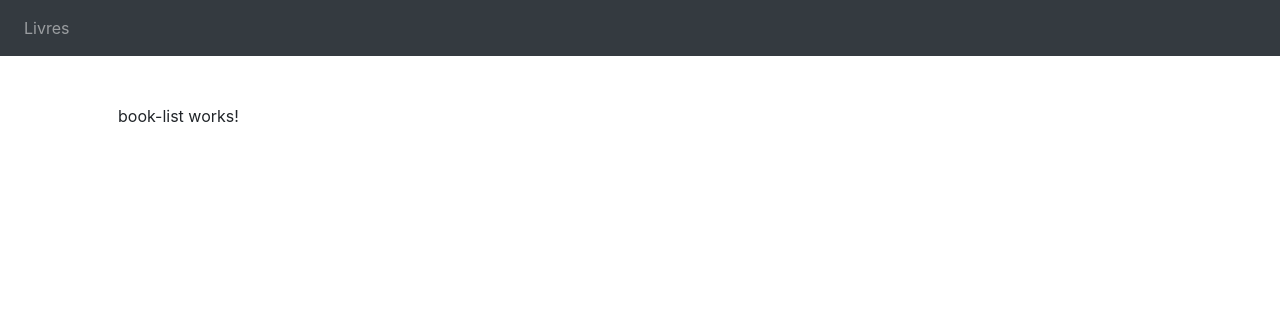
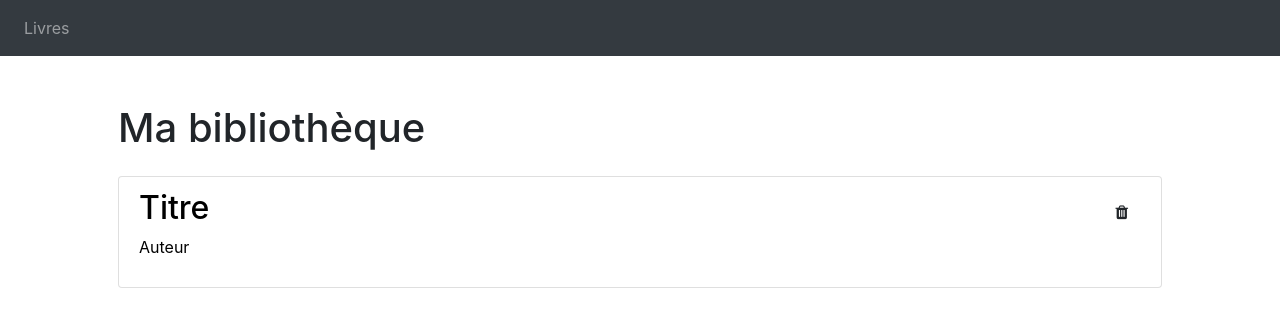
Before and after one commit to magali-thuaire/BookShelves, an Angular app: page / in a window 1280 px wide. Shown: the top 324 px of the page. Built offline with nearby package versions, Linux system fonts and the light colour scheme.

Commit message:
affichage de la liste des livres

```diff
--- a/src/app/book-list/book-list.component.html
+++ b/src/app/book-list/book-list.component.html
@@ -1,3 +1,15 @@
-<p>
-  book-list works!
-</p>
+<div class="row">
+  <div class="col-12">
+    <h1 class="mb-4">Ma bibliothèque</h1>
+    <div class="list-group">
+      <button class="list-group-item"
+              *ngFor="let book of books">
+        <div class="d-flex justify-content-between">
+          <h2 class="list-group-item-heading">{{ book.title }}</h2>
+          <button class="btn btn-default"><i class="fa fa-trash"></i></button>
+        </div>
+        <p class="text-left">{{ book.author }}</p>
+      </button>
+    </div>
+  </div>
+</div>
--- a/src/app/book-list/book-list.component.ts
+++ b/src/app/book-list/book-list.component.ts
@@ -1,12 +1,31 @@
-import { Component } from '@angular/core';
+import { Component, OnInit } from '@angular/core';
+import { BookService } from "../services/book.service";
+import { Book } from "../models/Book.model";
+import { Subscription } from "rxjs";
 
 @Component({
   selector: 'app-book-list',
   templateUrl: './book-list.component.html',
   styleUrls: ['./book-list.component.scss']
 })
-export class BookListComponent {
+export class BookListComponent implements OnInit {
 
-  constructor() { }
+  // Tableau des livres
+  books: Book[];
+  // Souscription au tableau privé des livres
+  booksSubscription: Subscription;
+
+  constructor(private bookService: BookService) { }
+
+  ngOnInit() {
+    // Initialisation de la souscription au tableau privé des livres
+    this.booksSubscription = this.bookService.booksSubject.subscribe(
+      (books: Book[]) => {
+        this.books = books;
+      }
+    );
+    // Emission du tableau des livres
+    this.bookService.emitBooks();
+  }
 
 }
--- a/src/app/services/book.service.ts
+++ b/src/app/services/book.service.ts
@@ -1,4 +1,24 @@
+import { Book } from "../models/Book.model";
+import { Subject } from "rxjs";
+
+
 export class BookService {
 
+  // Tableau privé des livres
+  private books: Book[] = [
+    {
+      title: 'Titre',
+      author: 'Auteur'
+    }
+  ];
+
+  // Subject pour le tableau privé des livres
+  booksSubject = new Subject<Book[]>();
+
   constructor() { }
+
+  // Emission du tableau des livres
+  emitBooks() {
+    this.booksSubject.next(this.books);
+  }
 }
```
